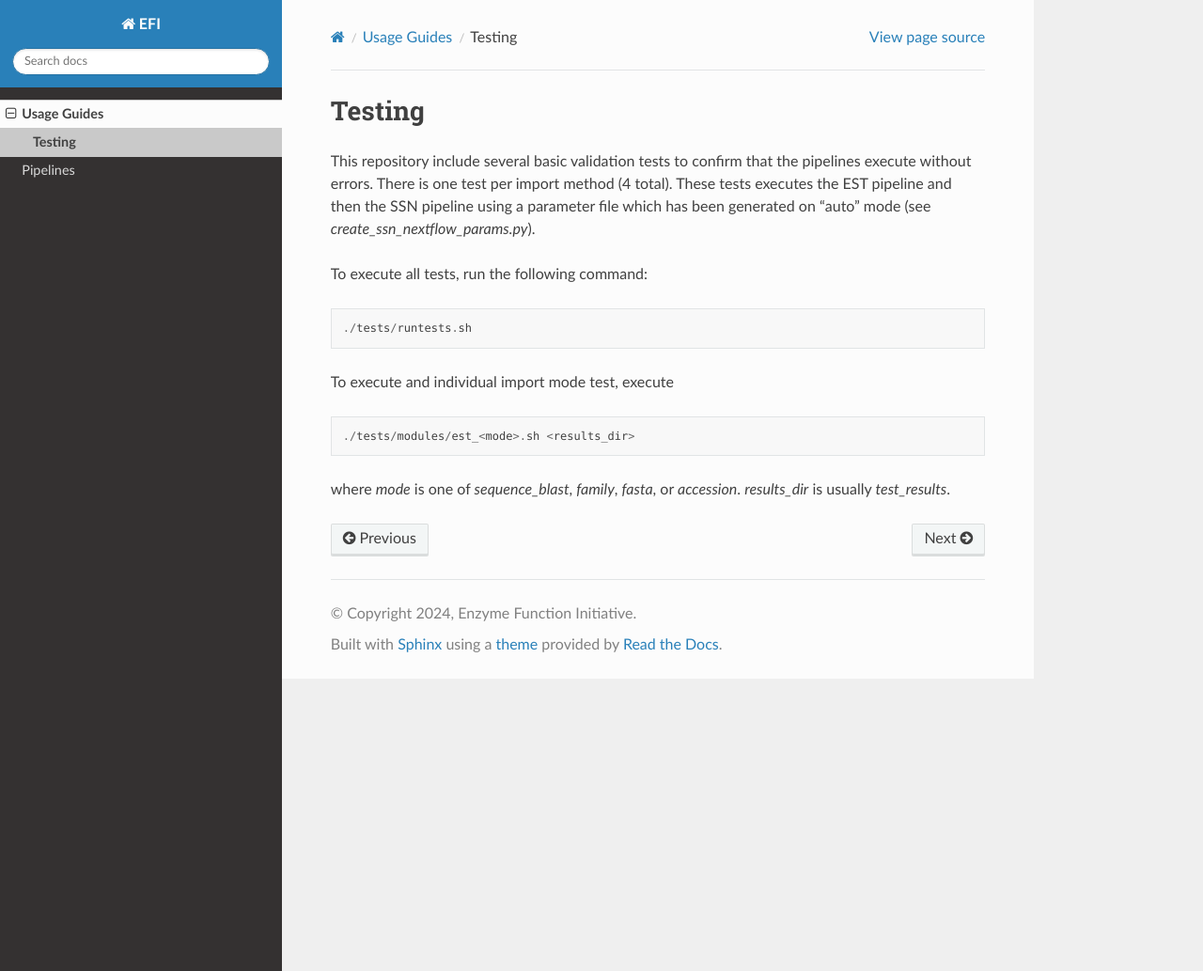
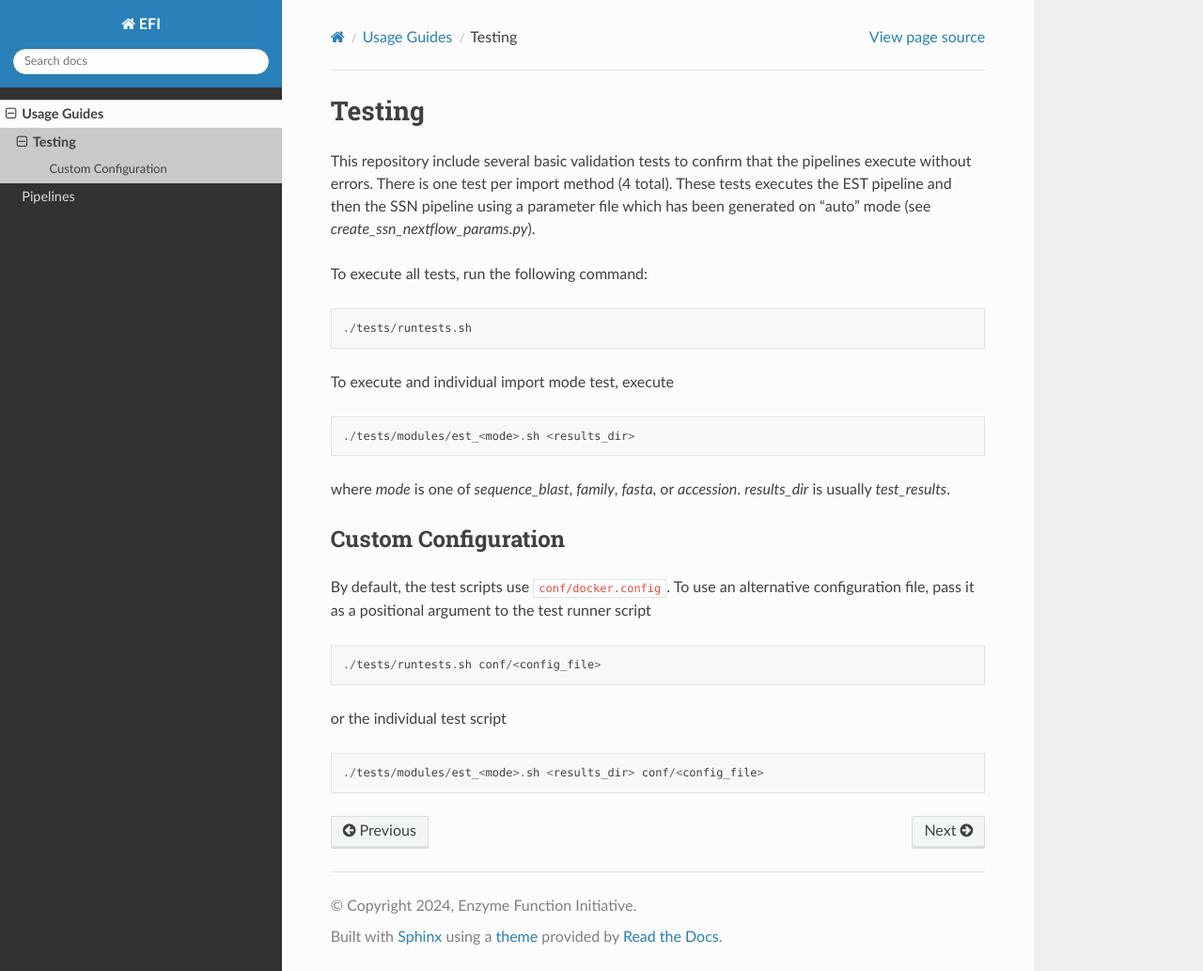
Before and after one commit to EnzymeFunctionInitiative/EST, a Sphinx documentation site: the page built from docs/source/guides/testing.rst, in a window 1280 px wide and 1033 px high. Shown: the whole window at 94% size. Built offline with Sphinx 7.4.7 and the Read the Docs theme 2.0.0, drawn with Linux system fonts in a browser that asks for light colours.

Commit message:
Add custom config option to tests

```diff
--- a/docs/source/guides/testing.rst
+++ b/docs/source/guides/testing.rst
@@ -16,3 +16,16 @@ To execute and individual import mode test, execute ::
 
 where `mode` is one of `sequence_blast`, `family`, `fasta`, or `accession`.
 `results_dir` is usually `test_results`.
+
+
+Custom Configuration
+--------------------
+
+By default, the test scripts use ``conf/docker.config``. To use an alternative
+configuration file, pass it as a positional argument to the test runner script ::
+
+    ./tests/runtests.sh conf/<config_file>
+
+or the individual test script ::
+
+    ./tests/modules/est_<mode>.sh <results_dir> conf/<config_file>
```
Also changed, not shown: 5 other files.
